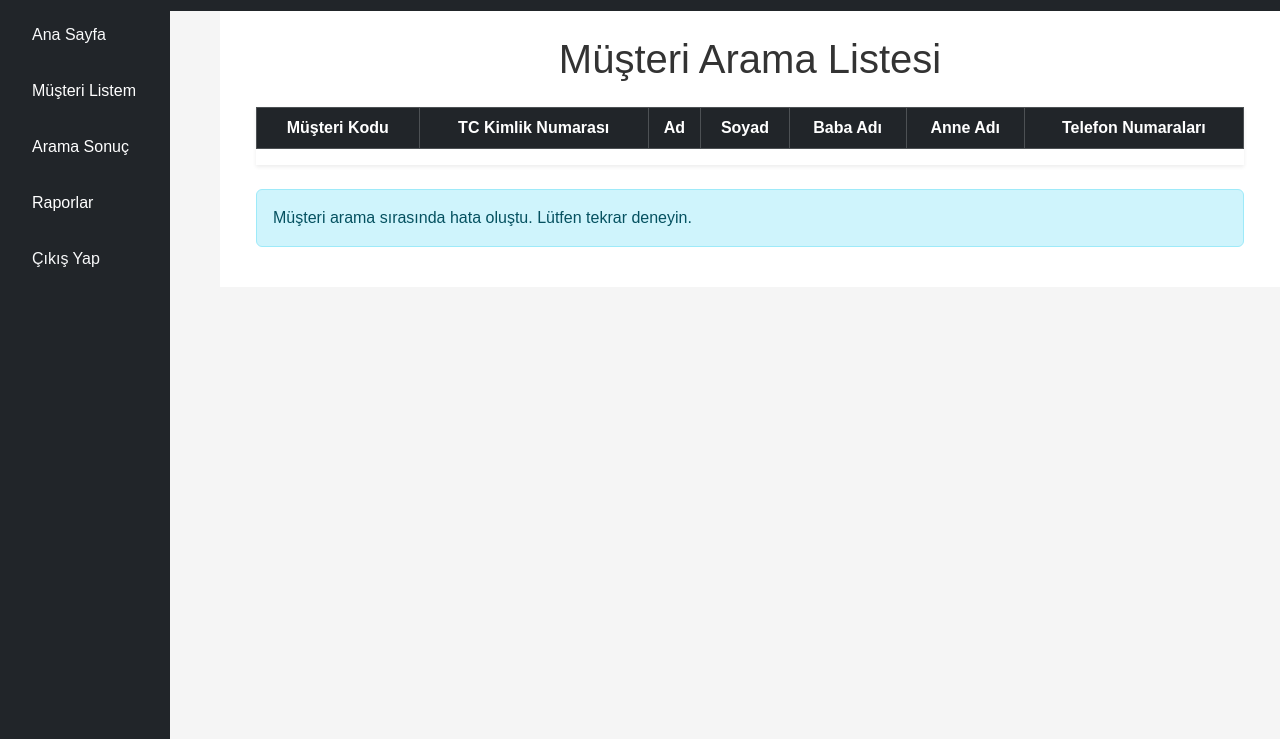
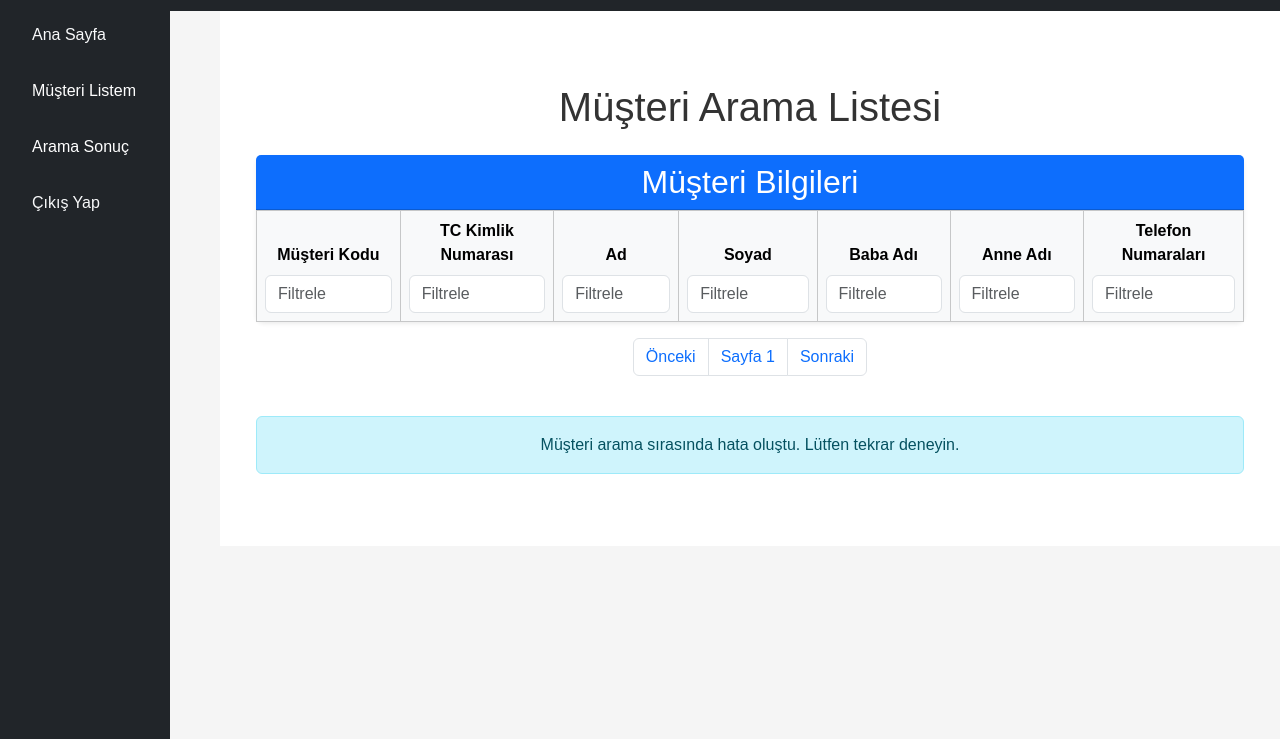
Before and after one commit to c0ex38/Hukuk_Test, a Django app: page /customer_find/ in a window 1280 px wide. Shown: the part 61-800 px from the top of the page. Run offline with Django 5.2, Linux system fonts and the light colour scheme; lists and menus that the app fills with data are empty; some libraries are stand-ins or nearby versions.

Commit message:
Merge remote-tracking branch 'origin/main'
# Conflicts:
#	Hukuk_Test/urls.py
#	api/views.py
#	static/css/user_panel.css
#	static/js/homepage.js
#	templates/base.html
#	templates/homepage.html

```diff
--- a/Hukuk_Test/urls.py
+++ b/Hukuk_Test/urls.py
@@ -7,8 +7,10 @@
     path('admin/', admin.site.urls),
     path('api/', include('api.urls')),
     path('user-panel/', views.user_panel, name='user_panel'),
-    path('logout/', auth_views.LogoutView.as_view(next_page='/'), name='logout'),
+    path('logout/', views.logout_view, name='logout'),
     path('homepage/', views.homepage, name='homepage'),
     path('customer_find/', views.customer_find_view, name='customer_find'),
     path('call_result/', views.call_result, name='call_result'),
+    path('access-denied/', views.access_denied, name='access_denied'),
+
 ]
--- a/api/views.py
+++ b/api/views.py
@@ -4,6 +4,8 @@
 import urllib.parse
 from concurrent.futures import ThreadPoolExecutor
 import os  # Ortam değişkenleri için
+
+from django.contrib.auth import logout
 from django.http import HttpResponseForbidden
 import firebase_admin
 import requests
@@ -557,7 +559,12 @@
 
 
 def homepage(request):
-    username = request.session.get('username', 'Misafir')  # Giriş yapmamış kullanıcı için varsayılan
+    # Eğer kullanıcı giriş yapmamışsa
+    if 'username' not in request.session:
+        return render(request, 'access_denied.html')  # Erişim yok sayfasına yönlendir
+
+    # Kullanıcı giriş yapmışsa devam et
+    username = request.session.get('username')
     context = {
         'username': username
     }
@@ -571,3 +578,11 @@
 
 def call_result(request):
     return render(request, 'call_result.html')
+
+
+def access_denied(request):
+    return render(request, 'access_denied.html')
+
+def logout_view(request):
+    logout(request)  # Kullanıcının oturumunu kapatır
+    return redirect("https://talipsan.com.tr/")  # Çıkış yaptıktan sonra yönlendir
--- a/static/js/customer_find.js
+++ b/static/js/customer_find.js
@@ -1,76 +1,80 @@
 document.addEventListener('DOMContentLoaded', function () {
     const customersTableBody = document.getElementById('customers-body');
-    const loadingOverlay = document.getElementById('loading-overlay');
     const messageContainer = document.getElementById('message-container');
+    const prevPageBtn = document.getElementById('prev-page');
+    const nextPageBtn = document.getElementById('next-page');
+    const pageInfo = document.getElementById('page-info');
+
+    let customersData = [];   // Tüm müşteri verileri
+    let filteredData = [];    // Filtrelenmiş müşteri verileri
+    let currentPage = 1;
+    const rowsPerPage = 10;   // Her sayfada gösterilecek satır sayısı
 
     // Sayfa yüklendiğinde müşteri bilgilerini getir
     fetchCustomerDetails();
 
     // Müşteri bilgilerini çeken fonksiyon
     function fetchCustomerDetails() {
-        showLoading(true);
-        fetch('/api/customer-search/', {
-            method: 'GET',
-        })
+        fetch('/api/customer-search/', { method: 'GET' })
             .then(response => response.json())
             .then(data => {
-            showLoading(false);
-            populateCustomersTable(data.result);
+                customersData = data.result;
+                filteredData = customersData; // İlk yüklemede filtrelenmiş veri tüm veriler olur
+                currentPage = 1;              // İlk sayfadan başlat
+                displayPage(currentPage);
             })
             .catch(error => {
-            showLoading(false);
                 messageContainer.style.display = 'block';
                 messageContainer.textContent = 'Müşteri arama sırasında hata oluştu. Lütfen tekrar deneyin.';
                 console.error('Müşteri arama sırasında hata oluştu:', error);
             });
     }
 
+    // Sayfa bilgilerini güncelleyen fonksiyon
+    function displayPage(page, data = filteredData) {
+        const start = (page - 1) * rowsPerPage;
+        const end = start + rowsPerPage;
+        const pageData = data.slice(start, end);
+
+        populateCustomersTable(pageData);
+        pageInfo.textContent = `Sayfa ${page}`;
+        prevPageBtn.parentElement.classList.toggle('disabled', page === 1);
+        nextPageBtn.parentElement.classList.toggle('disabled', end >= data.length);
+    }
+
     // Müşteri bilgilerini tabloya dolduran fonksiyon
     function populateCustomersTable(customers) {
-        // Tabloyu temizle
         customersTableBody.innerHTML = '';
 
-        // Her müşteri için bir satır oluştur
         customers.forEach(customer => {
             const row = document.createElement('tr');
 
             // Satırı tıklanabilir yap ve "homepage" sayfasına yönlendir
             row.addEventListener('click', function() {
                 const customerCode = customer.CustomerCode;
-                // "homepage" sayfasına müşteri kodu ile yönlendir
-                window.location.href = `/homepage?customerCode=${encodeURIComponent(customerCode)}`;
+                // Yönlendirme URL'sini doğru oluşturduğunuzdan emin olun
+                window.location.href = `/homepage/?customerCode=${encodeURIComponent(customerCode)}`;
             });
 
 
             // Müşteri bilgilerini hücrelere yerleştir
-            const customerCodeCell = createCell(customer.CustomerCode);
-            const identityNumCell = createCell(customer.IdentityNum);
-            const nameCell = createCell(customer.Name);
-            const surnameCell = createCell(customer.Surname);
-            const fatherNameCell = createCell(customer.FatherName);
-            const motherNameCell = createCell(customer.MotherName);
+            row.appendChild(createCell(customer.CustomerCode));
+            row.appendChild(createCell(customer.IdentityNum));
+            row.appendChild(createCell(customer.Name));
+            row.appendChild(createCell(customer.Surname));
+            row.appendChild(createCell(customer.FatherName));
+            row.appendChild(createCell(customer.MotherName));
 
             // Telefon numaralarını badge olarak listele
             const phoneListCell = document.createElement('td');
-            const phoneList = customer.PhoneList.map(phone =>
+            phoneListCell.innerHTML = customer.PhoneList.map(phone =>
                 `<span class="badge bg-info text-dark me-1">${phone.trim()}</span>`
             ).join('');
-            phoneListCell.innerHTML = phoneList;
-
-            // Satıra hücreleri ekle
-            row.appendChild(customerCodeCell);
-            row.appendChild(identityNumCell);
-            row.appendChild(nameCell);
-            row.appendChild(surnameCell);
-            row.appendChild(fatherNameCell);
-            row.appendChild(motherNameCell);
             row.appendChild(phoneListCell);
 
-            // Satırı tabloya ekle
             customersTableBody.appendChild(row);
         });
     }
-
 
     // Yardımcı fonksiyon: tablo hücreleri oluşturur
     function createCell(text) {
@@ -79,13 +83,47 @@
         return cell;
     }
 
-    // Yükleniyor animasyonu göster/gizle
-    function showLoading(isLoading) {
-        if (isLoading) {
-            loadingOverlay.style.display = 'flex';
-            messageContainer.style.display = 'none';
-        } else {
-            loadingOverlay.style.display = 'none';
+    // Dinamik Filtreleme İşlevi
+    document.querySelectorAll('.filter-input').forEach(input => {
+        input.addEventListener('input', filterTable);
+    });
+
+    function filterTable() {
+        const filters = {};
+        document.querySelectorAll('.filter-input').forEach(input => {
+            const column = input.getAttribute('data-column');
+            const value = input.value.toLowerCase();
+            if (value) filters[column] = value;
+        });
+
+        // Filtrelenmiş veriyi global `filteredData` değişkenine ata
+        filteredData = customersData.filter(customer => {
+            return Object.keys(filters).every(column => {
+                const customerValue = Array.isArray(customer[column])
+                    ? customer[column].join(' ').toLowerCase() // Telefon numaraları gibi listeleri stringe çevir
+                    : (customer[column] || '').toString().toLowerCase();
+                return customerValue.includes(filters[column]);
+            });
+        });
+
+        currentPage = 1; // Filtreleme yapıldığında sayfayı 1'e döndür
+        displayPage(currentPage, filteredData);
     }
+
+    // Sayfa düğmeleri işlevleri
+    prevPageBtn.addEventListener('click', function (e) {
+        e.preventDefault();
+        if (currentPage > 1) {
+            currentPage--;
+            displayPage(currentPage, filteredData);
         }
     });
+
+    nextPageBtn.addEventListener('click', function (e) {
+        e.preventDefault();
+        if (currentPage * rowsPerPage < filteredData.length) {
+            currentPage++;
+            displayPage(currentPage, filteredData);
+        }
+    });
+});
--- a/templates/base.html
+++ b/templates/base.html
@@ -50,12 +50,8 @@
                     <a class="nav-link text-white" href="/call_result/">Arama Sonuç</a>
                 </li>
                 <li class="nav-item">
-                    <a class="nav-link text-white" href="/reports/">Raporlar</a>
+                    <a class="nav-link text-light" href="{% url 'logout' %}">Çıkış Yap</a>
                 </li>
-                <li class="nav-item">
-                    <a class="nav-link text-light" href="/logout/">Çıkış Yap</a>
-                </li>
-
             </ul>
         </div>
 
--- a/templates/customer_find.html
+++ b/templates/customer_find.html
@@ -1,24 +1,28 @@
 {% extends "base.html" %}
 {% load static %}
 
-{% block title %}Arama Listem{% endblock %}
+{% block title %}Müşteri Arama Listesi{% endblock %}
 
 {% block content %}
-<div id="customer-find-content" class="container">
-    <h1 class="mb-4 text-center">Müşteri Arama Listesi</h1>
+<div id="customer-find-content" class="container my-5">
+    <h1 class="mb-4 text-center display-6">Müşteri Arama Listesi</h1>
 
     <!-- Müşteri Bilgileri Tablosu -->
-    <div class="table-responsive shadow-sm mt-4">
-        <table class="table table-striped table-hover table-bordered align-middle text-center">
-            <thead class="table-dark sticky-top">
+    <div class="card shadow-sm border-0 mt-4">
+        <div class="card-header bg-primary text-white text-center">
+            <h2 class="mb-0">Müşteri Bilgileri</h2>
+        </div>
+        <div class="table-responsive">
+            <table class="table table-striped table-hover table-bordered align-middle text-center mb-0">
+                <thead class="table-light sticky-top">
                     <tr>
-                    <th scope="col">Müşteri Kodu</th>
-                    <th scope="col">TC Kimlik Numarası</th>
-                    <th scope="col">Ad</th>
-                    <th scope="col">Soyad</th>
-                    <th scope="col">Baba Adı</th>
-                    <th scope="col">Anne Adı</th>
-                    <th scope="col">Telefon Numaraları</th>
+                        <th scope="col">Müşteri Kodu<br><input type="text" class="filter-input form-control" data-column="CustomerCode" placeholder="Filtrele"></th>
+                        <th scope="col">TC Kimlik Numarası<br><input type="text" class="filter-input form-control" data-column="IdentityNum" placeholder="Filtrele"></th>
+                        <th scope="col">Ad<br><input type="text" class="filter-input form-control" data-column="Name" placeholder="Filtrele"></th>
+                        <th scope="col">Soyad<br><input type="text" class="filter-input form-control" data-column="Surname" placeholder="Filtrele"></th>
+                        <th scope="col">Baba Adı<br><input type="text" class="filter-input form-control" data-column="FatherName" placeholder="Filtrele"></th>
+                        <th scope="col">Anne Adı<br><input type="text" class="filter-input form-control" data-column="MotherName" placeholder="Filtrele"></th>
+                        <th scope="col">Telefon Numaraları<br><input type="text" class="filter-input form-control" data-column="PhoneList" placeholder="Filtrele"></th>
                     </tr>
                 </thead>
                 <tbody id="customers-body">
@@ -26,12 +30,39 @@
                 </tbody>
             </table>
         </div>
+    </div>
+
+    <!-- Sayfalama Kontrolleri -->
+    <nav class="d-flex justify-content-center my-3">
+        <ul class="pagination">
+            <li class="page-item"><a class="page-link" href="#" id="prev-page">Önceki</a></li>
+            <li class="page-item"><span class="page-link" id="page-info">Sayfa 1</span></li>
+            <li class="page-item"><a class="page-link" href="#" id="next-page">Sonraki</a></li>
+        </ul>
+    </nav>
 
     <!-- Mesaj gösterme alanı -->
-    <div id="message-container" class="alert alert-info mt-4" style="display: none;">
+    <div id="message-container" class="alert alert-info mt-4 text-center" style="display: none;">
         Yükleniyor...
     </div>
 </div>
+
+<style>
+    /* Tablo Stil */
+    .card {
+        border-radius: 0.5rem;
+    }
+
+    .card-header {
+        font-size: 1.25rem;
+        font-weight: bold;
+    }
+
+    .filter-input {
+        margin-top: 0.5rem;
+    }
+</style>
+
 {% endblock %}
 
 {% block extra_scripts %}
```
Also changed, not shown: static/js/homepage.js (+8 -18 lines), templates/access_denied.html (added, +103 -0 lines). Lines whose indentation alone changed are shown as unchanged.
